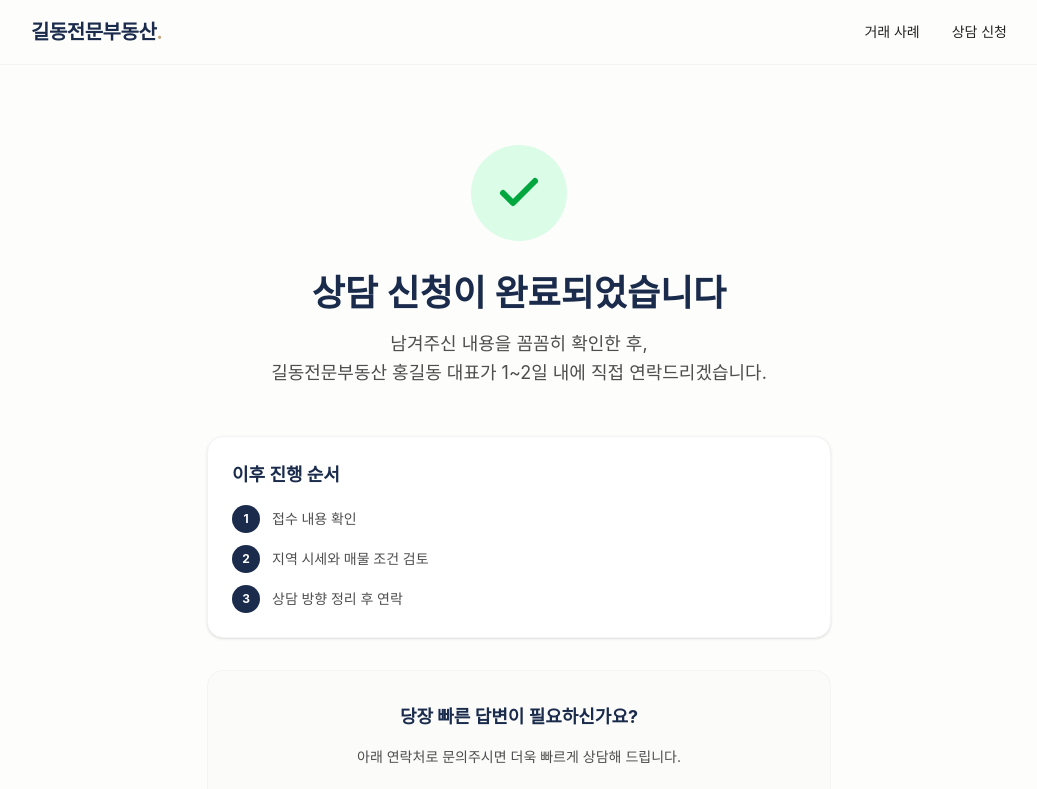
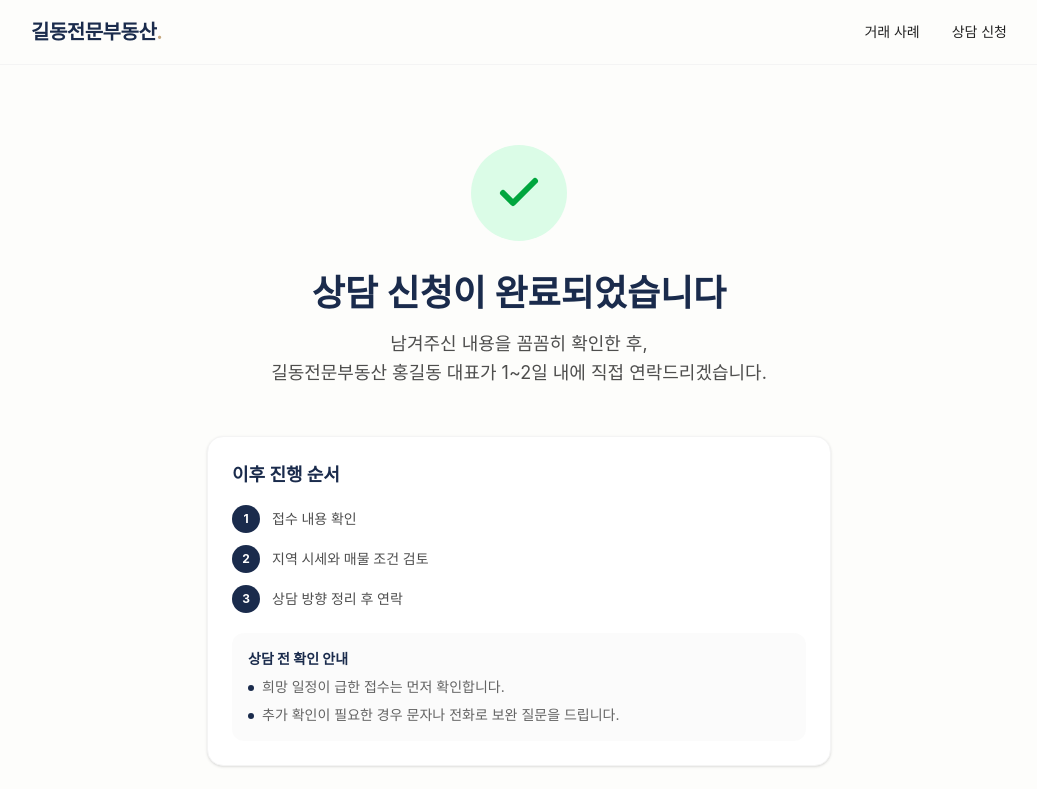
Before and after one commit to jongwoo01/realestate-test1, a Next.js app: page /completion in a window 1280 px wide. Shown: the top 789 px of the page, without its empty margins (121-1158 px from the left). Built offline with nearby package versions, Linux system fonts and the light colour scheme; a web font is replaced by a local one.

Commit message:
fix: clarify consultation completion guidance
Add follow-up notes to the completion page and document the consultation funnel in the README.

Users now see how urgent requests and missing details are handled after submission, which makes the handoff clearer without changing the form submission path.

```diff
--- a/app/completion/page.tsx
+++ b/app/completion/page.tsx
@@ -4,6 +4,11 @@ const nextSteps = [
   "접수 내용 확인",
   "지역 시세와 매물 조건 검토",
   "상담 방향 정리 후 연락",
+];
+
+const responseNotes = [
+  "희망 일정이 급한 접수는 먼저 확인합니다.",
+  "추가 확인이 필요한 경우 문자나 전화로 보완 질문을 드립니다.",
 ];
 
 export default function CompletionPage() {
@@ -33,6 +38,17 @@ export default function CompletionPage() {
             </li>
           ))}
         </ol>
+        <div className="mt-5 rounded-xl bg-muted/40 p-4">
+          <h3 className="mb-2 text-sm font-bold text-primary">상담 전 확인 안내</h3>
+          <ul className="space-y-2 text-sm text-foreground/70">
+            {responseNotes.map((note) => (
+              <li key={note} className="flex gap-2">
+                <span className="mt-2 h-1.5 w-1.5 shrink-0 rounded-full bg-primary" aria-hidden="true"></span>
+                <span>{note}</span>
+              </li>
+            ))}
+          </ul>
+        </div>
       </div>
 
       <div className="bg-muted/30 w-full p-8 rounded-2xl border border-muted mb-12">
```
Also changed, not shown: 1 other file (tests, documents, lock files or other folders).
